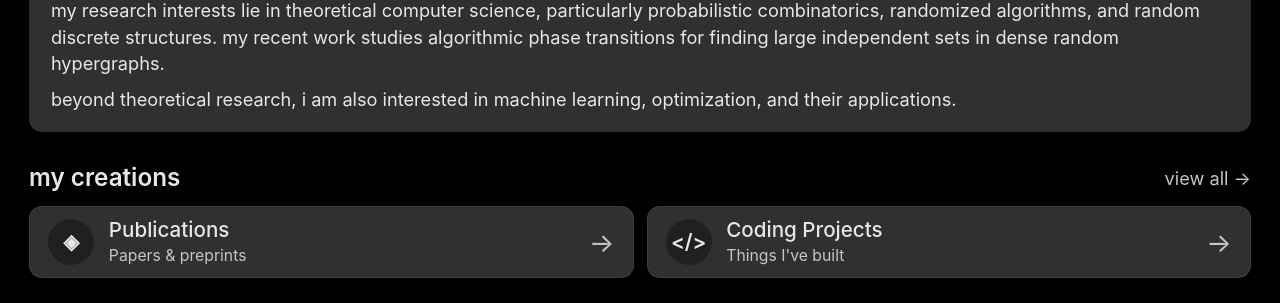
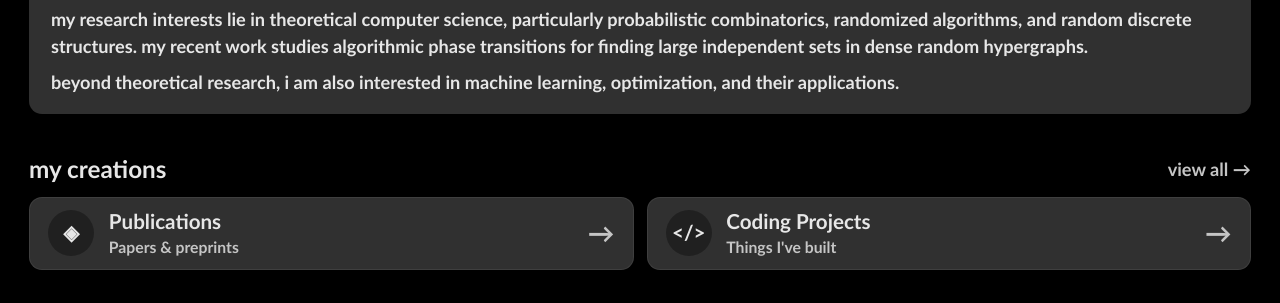
Before and after one commit to nhidinh2/nhidinh2.github.io, a plain HTML site: page index.html in a window 1280 px wide. Shown: the part 424-727 px from the top of the page. Drawn offline with Linux system fonts and the light colour scheme; a web font is replaced by a local one.

Commit message:
Use Trebuchet MS Bold throughout homepage

```diff
--- a/css/profile.css
+++ b/css/profile.css
@@ -5,7 +5,8 @@
   --text: #e7e7e7;
   --muted: #c5c5c5;
   --line: #242424;
-  font-family: "Shantell Sans", -apple-system, BlinkMacSystemFont, "Segoe UI", sans-serif;
+  font-family: "Trebuchet MS", Arial, sans-serif;
+  font-weight: 700;
   color: var(--text);
   background: var(--background);
 }
@@ -16,7 +17,7 @@ button, a { -webkit-tap-highlight-color: transparent; }
 button { font: inherit; color: inherit; }
 a { color: inherit; }
 h1, h2, h3, p { margin: 0; }
-h1, h2, h3 { font-weight: 600; }
+h1, h2, h3 { font-weight: 700; }
 button, a { touch-action: manipulation; }
 :focus-visible { outline: 3px solid #69b9ff; outline-offset: 5px; }
 .skip-link { position: fixed; top: -100px; left: 24px; z-index: 10; background: #eee; color: #111; padding: 10px 16px; border-radius: 8px; }
@@ -44,8 +45,8 @@ button, a { touch-action: manipulation; }
 .about h2 { font-size: 26px; line-height: 1.4; }
 .bio-copy { margin-top: 18px; }
 .bio-copy p { max-width: 1080px; margin: 0 0 16px; font-size: 20px; line-height: 1.65; letter-spacing: 0; }
-.bio-copy .bio-intro { font-size: 24px; font-weight: 600; }
-.bio-copy strong { color: #fff; font-weight: 600; }
+.bio-copy .bio-intro { font-size: 24px; font-weight: 700; }
+.bio-copy strong { color: #fff; font-weight: 700; }
 .bio-copy a { color: #e7e7e7; text-underline-offset: 4px; }
 .bio-email { margin-top: 20px !important; }
 .research-interests { margin-top: 25px; padding-top: 21px; border-top: 1px solid #4a4a4a; }
@@ -58,9 +59,9 @@ button, a { touch-action: manipulation; }
 .row-title a:hover { color: #fff; text-decoration: underline; }
 .creations { display: grid; grid-template-columns: repeat(2, minmax(0, 1fr)); gap: 13px; }
 .creation-button { min-height: 112px; display: grid; grid-template-columns: auto 1fr auto; align-items: center; gap: 18px; padding: 19px 22px; color: var(--text); text-align: left; background: var(--panel); border: 1px solid #ffffff12; border-radius: 13px; cursor: pointer; transition: background .18s ease, border-color .18s ease, transform .18s ease; }
-.creation-icon { width: 58px; height: 58px; display: grid; place-items: center; border-radius: 50%; background: #202020; font-size: 22px; font-weight: 600; }
+.creation-icon { width: 58px; height: 58px; display: grid; place-items: center; border-radius: 50%; background: #202020; font-size: 22px; font-weight: 700; }
 .creation-copy { display: flex; flex-direction: column; }
-.creation-copy strong { font-size: 23px; font-weight: 500; line-height: 1.35; }
+.creation-copy strong { font-size: 23px; font-weight: 700; line-height: 1.35; }
 .creation-copy small { color: var(--muted); font-size: 16px; line-height: 1.5; margin-top: 2px; }
 .creation-arrow { color: var(--muted); font-size: 28px; transition: transform .18s ease; }
 @media (hover: hover) {
```
